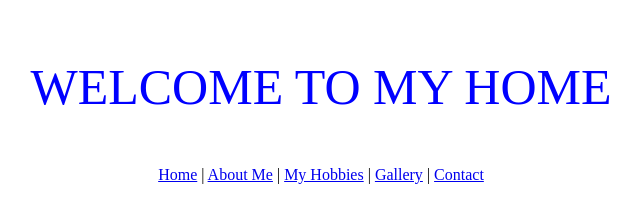
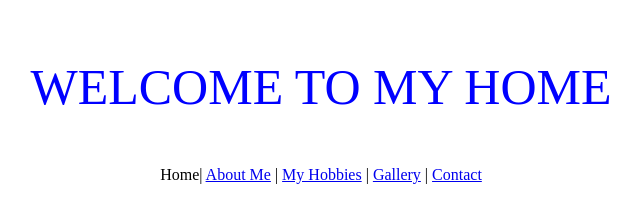
Before and after one commit to marynepz6-code/new, a plain HTML site: page index.html in a window 1280 px wide. Shown: the top 201 px of the page, 316-956 px from the left. Drawn offline with Linux system fonts and the light colour scheme.

Commit message:
Update index.html

```diff
--- a/index.html
+++ b/index.html
@@ -44,7 +44,7 @@
 <body>
 <div class="sparkle-container">
 <center><p style="color: blue;font-size: 50px;">WELCOME TO MY HOME</a></p></center>
- <center><a href="index.html">Home</a> |
+ <center>Home|
  <a href="About_me.html">About Me</a> |
  <a href="Hobbies.html">My Hobbies</a> |
  <a href="Gallery.html">Gallery</a> |
```
